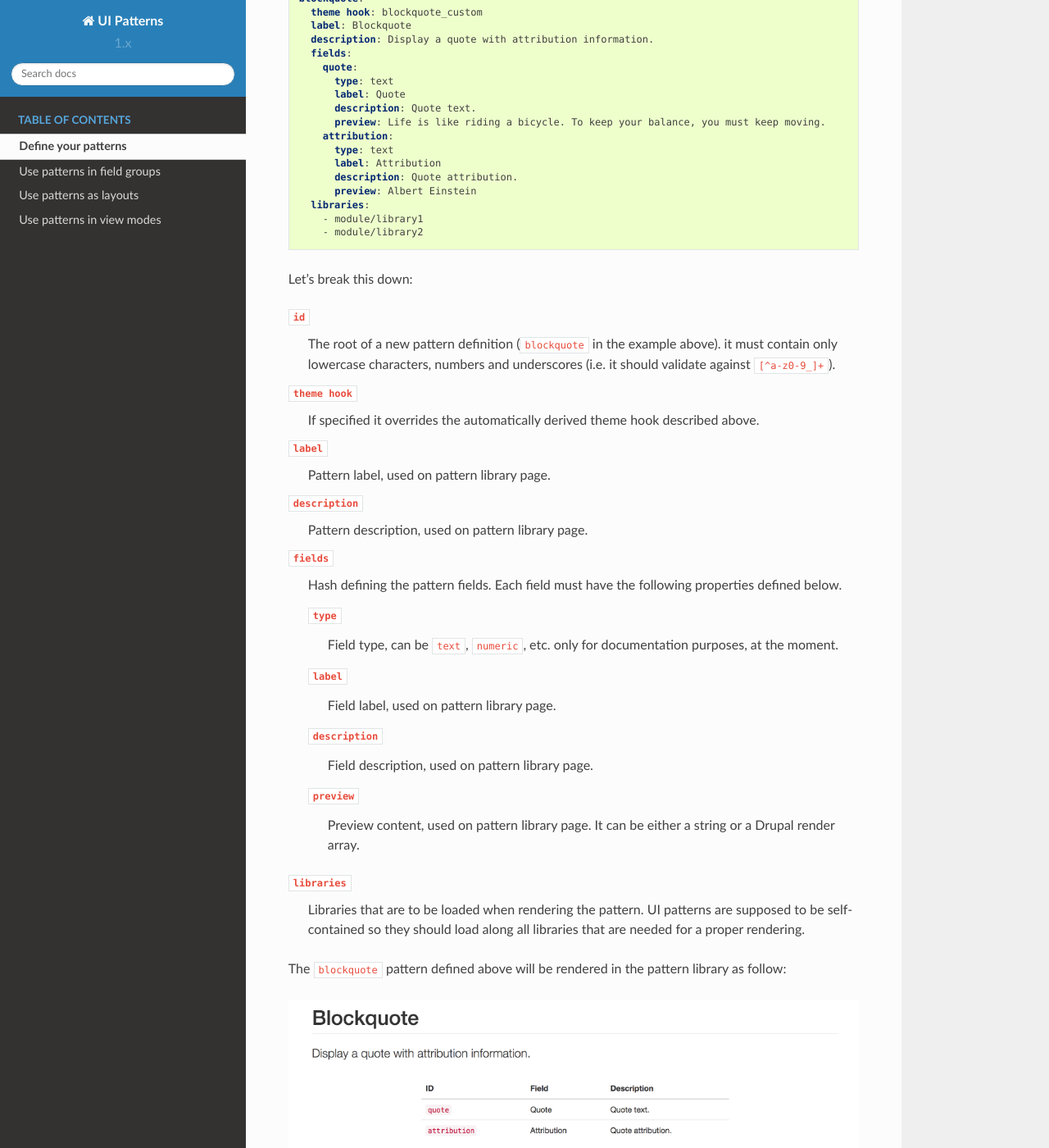
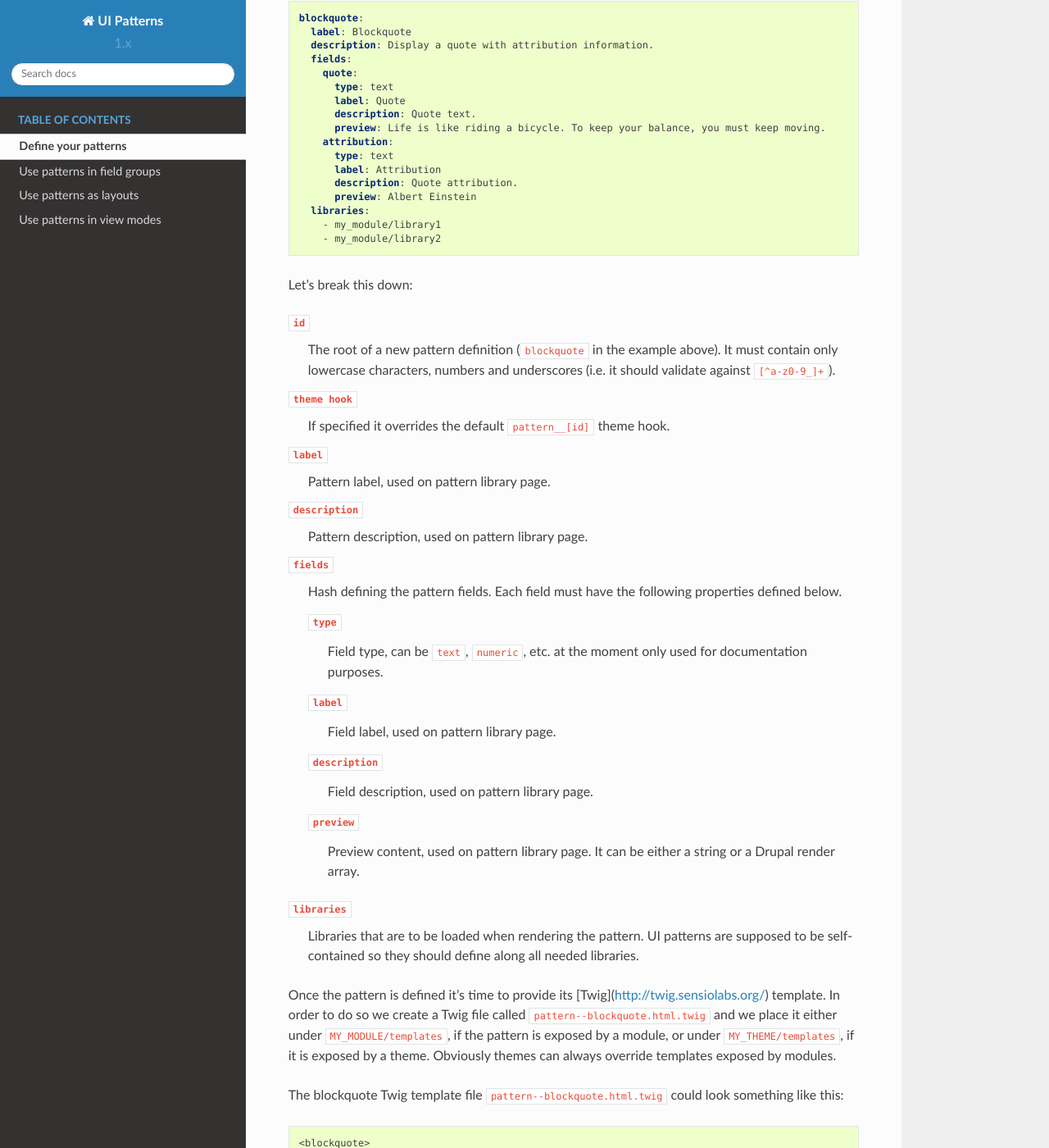
Before and after one commit to nuvoleweb/ui_patterns, a Sphinx documentation site: the page built from docs/content/patterns-definition.rst, in a window 1280 px wide and 1400 px high, scrolled down 352 px. Shown: the whole window at 82% size. Built offline with Sphinx 7.4.7 and the Read the Docs theme 2.0.0, drawn with Linux system fonts in a browser that asks for light colours; some of the changed text lies outside the part shown.

Commit message:
Improve patterns-definition documentation.

```diff
--- a/docs/content/patterns-definition.rst
+++ b/docs/content/patterns-definition.rst
@@ -1,17 +1,16 @@
 Define your patterns
 --------------------
 
-UI patterns can be exposed by both modules and themes: all defined patterns will be collected and managed by a centralized
-UI Pattern plugin manager.
+UI patterns can be exposed by both modules and themes: all defined patterns are collected and managed by a centralized
+UI Pattern plugin manager, this means that pattern IDs must be unique in order to avoid conflicts.
 
-Since the plugin manager uses a `YAML discovery method <https://www.drupal.org/docs/8/api/plugin-api/d8-plugin-discovery>`_
-to define your patterns you simply create a YAML file named ``MY_MODULE.ui_patterns.yml`` or ``MY_THEME.ui_patterns.yml``
+Pattern plugins are described using the `YAML discovery method <https://www.drupal.org/docs/8/api/plugin-api/d8-plugin-discovery>`_.
+To define your patterns simply create a YAML file named ``MY_MODULE.ui_patterns.yml`` or ``MY_THEME.ui_patterns.yml``
 and list them using the following format:
 
 .. code-block:: yaml
 
    blockquote:
-     theme hook: blockquote_custom
      label: Blockquote
      description: Display a quote with attribution information.
      fields:
@@ -26,16 +25,16 @@ and list them using the following format:
          description: Quote attribution.
          preview: Albert Einstein
      libraries:
-       - module/library1
-       - module/library2
+       - my_module/library1
+       - my_module/library2
 
 Let's break this down:
 
 ``id``
-    The root of a new pattern definition (``blockquote`` in the example above). it must contain only lowercase
+    The root of a new pattern definition (``blockquote`` in the example above). It must contain only lowercase
     characters, numbers and underscores (i.e. it should validate against ``[^a-z0-9_]+``).
 ``theme hook``
-    If specified it overrides the automatically derived theme hook described above.
+    If specified it overrides the default ``pattern__[id]`` theme hook.
 ``label``
     Pattern label, used on pattern library page.
 ``description``
@@ -44,30 +43,34 @@ Let's break this down:
     Hash defining the pattern fields. Each field must have the following properties defined below.
 
     ``type``
-        Field type, can be ``text``, ``numeric``, etc. only for documentation purposes, at the moment.
+        Field type, can be ``text``, ``numeric``, etc. at the moment only used for documentation purposes.
     ``label``
-        Field label,  used on pattern library page.
+        Field label, used on pattern library page.
     ``description``
         Field description, used on pattern library page.
     ``preview``
         Preview content, used on pattern library page. It can be either a string or a Drupal render array.
 
 ``libraries``
-    Libraries that are to be loaded when rendering the pattern. UI patterns are supposed to be
-    self-contained so they should load along all libraries that are needed for a proper rendering.
+    Libraries that are to be loaded when rendering the pattern. UI patterns are supposed to be self-contained so they
+    should define along all needed libraries.
 
-The ``blockquote`` pattern defined above will be rendered in the pattern library as follow:
+Once the pattern is defined it's time to provide its [Twig](http://twig.sensiolabs.org/) template. In order to do so
+we create a Twig file called ``pattern--blockquote.html.twig`` and we place it either under ``MY_MODULE/templates``,
+if the pattern is exposed by a module, or under ``MY_THEME/templates``, if it is exposed by a theme. Obviously themes
+can always override templates exposed by modules.
 
-.. image:: ../_static/blockquote-preview.png
-     :align: center
-
-While the Twig template file for such a pattern would look like:
+The blockquote Twig template file ``pattern--blockquote.html.twig`` could look something like this:
 
 .. code-block:: twig
 
     <blockquote>
       <p>{{ quote }}</p>
-      <footer>{{ attribution }} (overridden in theme)</footer>
+      <footer>{{ attribution }}</footer>
     </blockquote>
 
-See ``tests/target/custom/ui_patterns_test_theme/templates/blockquote-custom.html.twig``.
+
+The ``blockquote`` pattern defined above will be rendered in the pattern library as follow (styled using Bootstrap theme):
+
+.. image:: ../_static/blockquote-preview.png
+:align: center
--- a/docs/index.rst
+++ b/docs/index.rst
@@ -1,5 +1,5 @@
-Welcome to UI Patterns's documentation
-======================================
+Welcome to UI Patterns' documentation
+=====================================
 
 The UI Patterns module allows developers to define self-contained UI patterns as Drupal plugins and use them seamlessly
 in their `panels <https://www.drupal.org/project/panels>`_, `field groups <https://www.drupal.org/project/field_group>`_
```
Also changed, not shown: README.md (+25 -1 lines), 1 other file.
